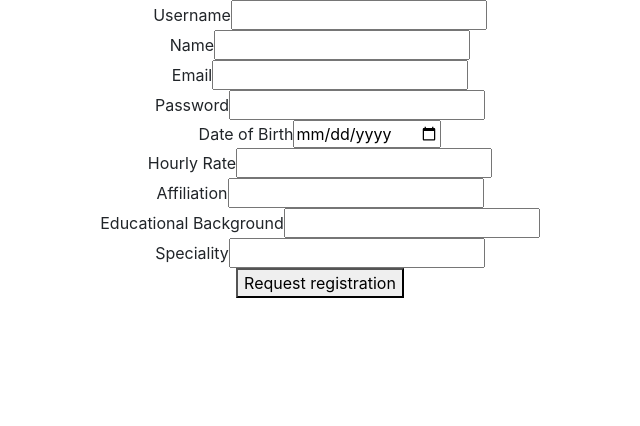
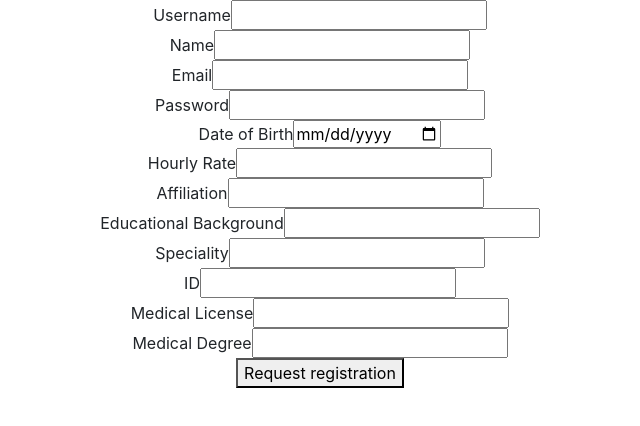
Before and after one commit to advanced-computer-lab-2023/Agile-Star-Squad-Clinic, a React (Create React App) app in the folder frontend/: page /doctor/register in a window 1280 px wide. Shown: the top 426 px of the page, without its empty margins (320-960 px from the left). Built offline with nearby package versions, Linux system fonts and the light colour scheme.

Commit message:
not working: tried to implement as add image to medecine

```diff
--- a/frontend/src/doctor/pages/DoctorRequest.js
+++ b/frontend/src/doctor/pages/DoctorRequest.js
@@ -12,6 +12,9 @@ const DoctorRequestForm = () => {
     affiliation: '',
     educationalBackground: '',
     speciality: '',
+    idImage: '',
+    medicalLicense: '',
+    medicalDegree: ''
   });
 
   const navigate = useNavigate();
@@ -61,6 +64,9 @@ const DoctorRequestForm = () => {
     affiliation,
     educationalBackground,
     speciality,
+    idImage,
+    medicalLicense,
+    medicalDegree
   } = formData;
 
   return (
@@ -146,6 +152,33 @@ const DoctorRequestForm = () => {
           onChange={handleInputChange}
         />
       </div>
+      <div>
+        <label>ID</label>
+        <input
+          type="text"
+          name="idImage"
+          value={idImage}
+          onChange={handleInputChange}
+        />
+      </div>
+      <div>
+        <label>Medical License</label>
+        <input
+          type="text"
+          name="medicalLicense"
+          value={medicalLicense}
+          onChange={handleInputChange}
+        />
+      </div>
+      <div>
+        <label>Medical Degree</label>
+        <input
+          type="text"
+          name="medicalDegree"
+          value={medicalDegree}
+          onChange={handleInputChange}
+        />
+      </div>
       <button type="submit">Request registration</button>
     </form>
   );
```
Also changed, not shown: 1 other file (tests, documents, lock files or other folders).
